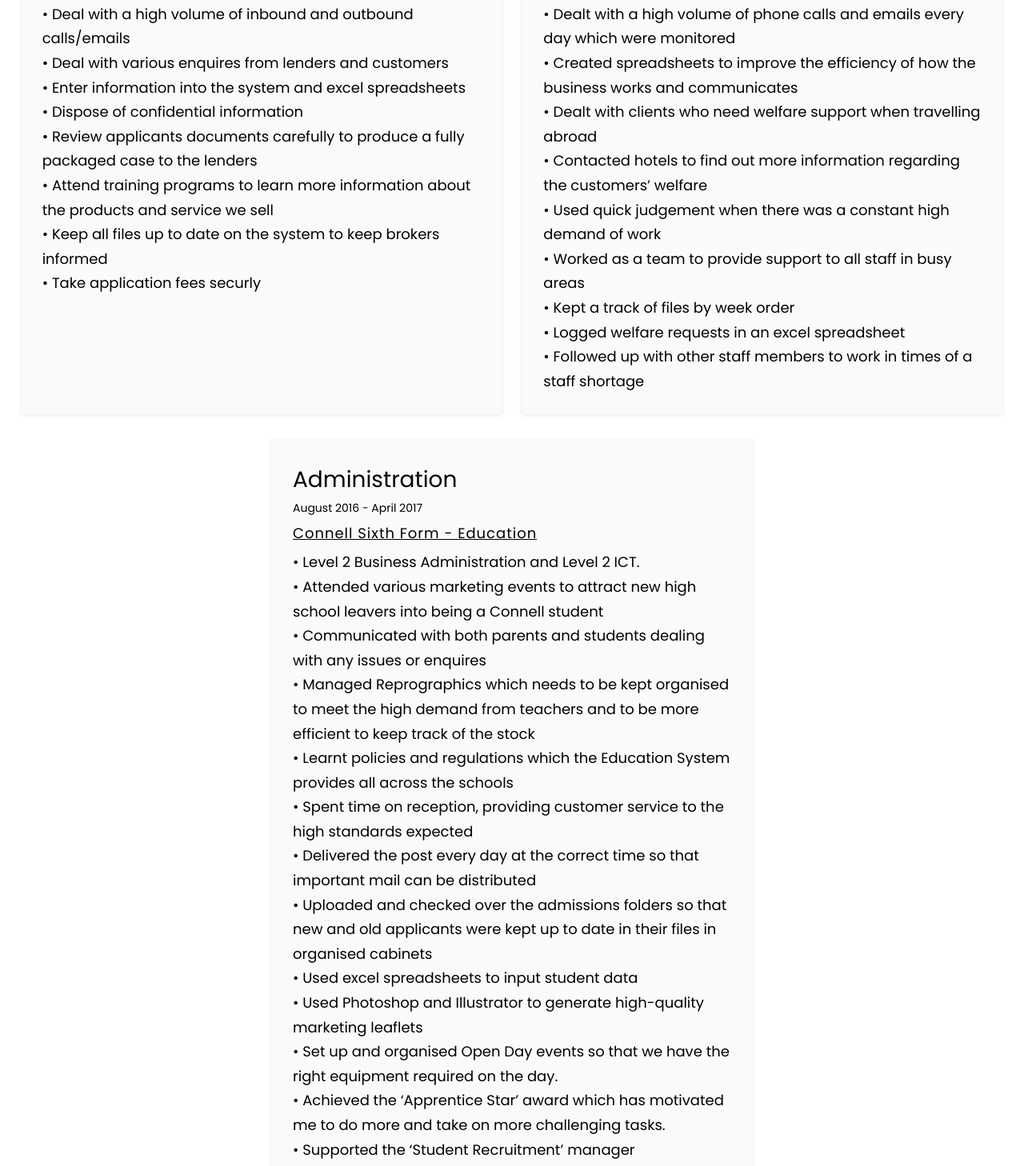
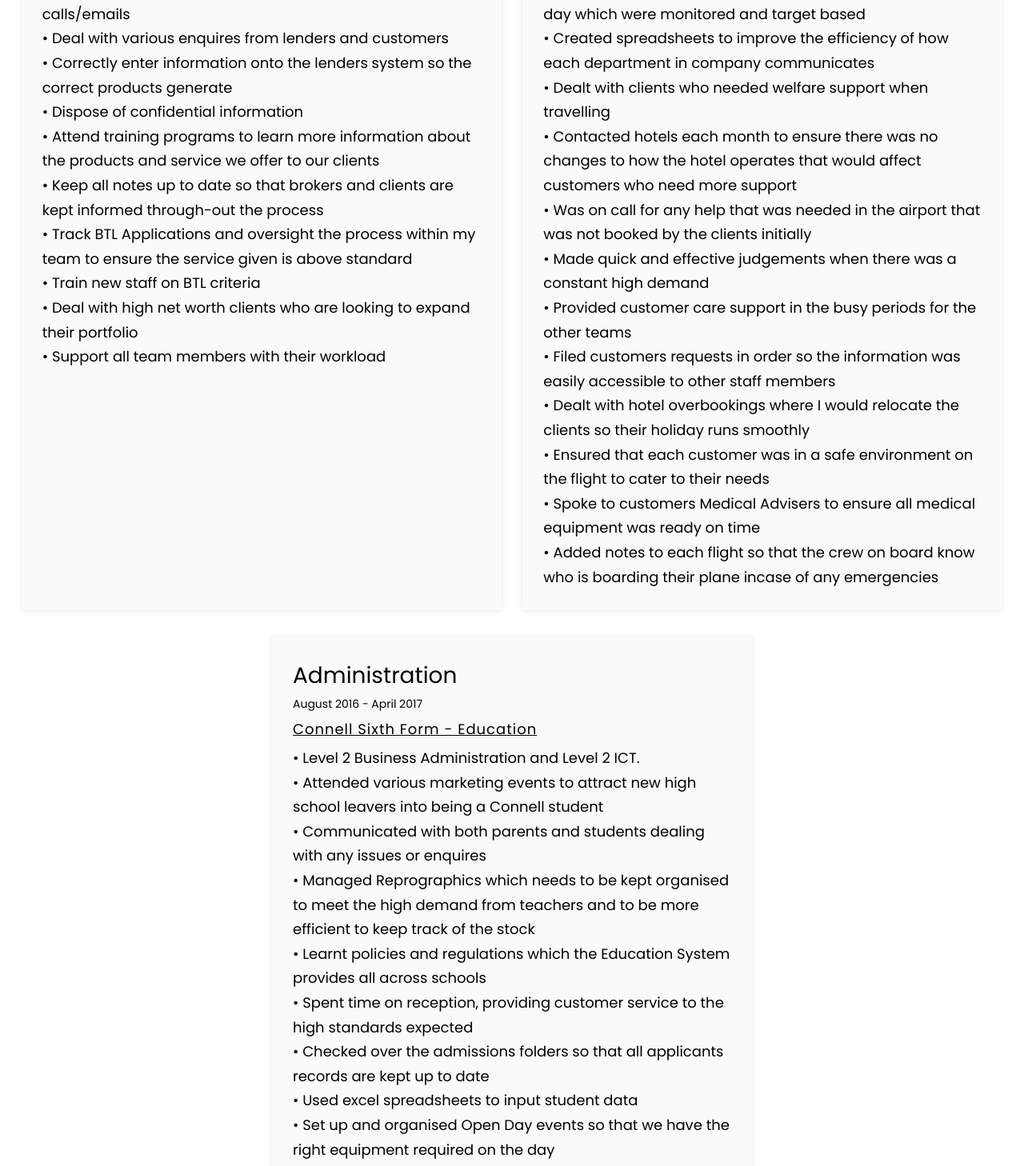
Before and after one commit to Mohammad-haydar/my-react-site, a React (Create React App) app: page /experience in a window 1280 px wide. Shown: the part 363-1821 px from the top of the page at 80% size. Built offline with nearby package versions, Linux system fonts and the light colour scheme.

Commit message:
updated my Experience and commented out code

```diff
--- a/src/components/Cards/Cards.js
+++ b/src/components/Cards/Cards.js
@@ -6,54 +6,81 @@
   <div className="cards-container">
     <div className="card">
       <h3>Case Owner</h3>
-      {/* <span className="job-dates">October 2017 - Present</span> */}
       <p className="job-dates">October 2017 - Present</p>
       <p className="job-title">TFC Homeloans - Finance</p>
-      <p>• Support all members of the team with their diaries</p>
       <p>• Deal with a high volume of inbound and outbound calls/emails</p>
       <p>• Deal with various enquires from lenders and customers</p>
-      <p>• Enter information into the system and excel spreadsheets</p>
+      <p>
+        • Correctly enter information onto the lenders system so the correct
+        products generate
+      </p>
       <p>• Dispose of confidential information</p>
       <p>
-        • Review applicants documents carefully to produce a fully packaged case
-        to the lenders
+        • Attend training programs to learn more information about the products
+        and service we offer to our clients
       </p>
       <p>
-        • Attend training programs to learn more information about the products
-        and service we sell
+        • Keep all notes up to date so that brokers and clients are kept
+        informed through-out the process
       </p>
-      <p>• Keep all files up to date on the system to keep brokers informed</p>
-      <p>• Take application fees securly</p>
+      <p>
+        • Track BTL Applications and oversight the process within my team to
+        ensure the service given is above standard
+      </p>
+      <p>• Train new staff on BTL criteria</p>
+      <p>
+        • Deal with high net worth clients who are looking to expand their
+        portfolio
+      </p>
+      <p>• Support all team members with their workload</p>
     </div>
     <div className="card">
       <h3>Team Operations</h3>
       <p className="job-dates">April 2017 - September 2017</p>
       <p className="job-title">Monarch Holidays - Travel</p>
-      <p>• A split role of an operations and customer care</p>
       <p>
         • Dealt with a high volume of phone calls and emails every day which
-        were monitored
+        were monitored and target based
       </p>
       <p>
-        • Created spreadsheets to improve the efficiency of how the business
-        works and communicates
+        • Created spreadsheets to improve the efficiency of how each department
+        in company communicates
+      </p>
+      <p>• Dealt with clients who needed welfare support when travelling</p>
+      <p>
+        • Contacted hotels each month to ensure there was no changes to how the
+        hotel operates that would affect customers who need more support
       </p>
       <p>
-        • Dealt with clients who need welfare support when travelling abroad
+        • Was on call for any help that was needed in the airport that was not
+        booked by the clients initially
       </p>
       <p>
-        • Contacted hotels to find out more information regarding the customers’
-        welfare
+        • Made quick and effective judgements when there was a constant high
+        demand
       </p>
       <p>
-        • Used quick judgement when there was a constant high demand of work
+        • Provided customer care support in the busy periods for the other teams
       </p>
-      <p>• Worked as a team to provide support to all staff in busy areas</p>
-      <p>• Kept a track of files by week order</p>
-      <p>• Logged welfare requests in an excel spreadsheet</p>
       <p>
-        • Followed up with other staff members to work in times of a staff
-        shortage
+        • Filed customers requests in order so the information was easily
+        accessible to other staff members
+      </p>
+      <p>
+        • Dealt with hotel overbookings where I would relocate the clients so
+        their holiday runs smoothly
+      </p>
+      <p>
+        • Ensured that each customer was in a safe environment on the flight to
+        cater to their needs
+      </p>
+      <p>
+        • Spoke to customers Medical Advisers to ensure all medical equipment
+        was ready on time
+      </p>
+      <p>
+        • Added notes to each flight so that the crew on board know who is
+        boarding their plane incase of any emergencies
       </p>
     </div>
     <div className="card">
@@ -76,21 +103,21 @@
       </p>
       <p>
         • Learnt policies and regulations which the Education System provides
-        all across the schools
+        all across schools
       </p>
       <p>
         • Spent time on reception, providing customer service to the high
         standards expected
       </p>
       <p>
-        • Delivered the post every day at the correct time so that important
-        mail can be distributed
-      </p>
-      <p>
-        • Uploaded and checked over the admissions folders so that new and old
-        applicants were kept up to date in their files in organised cabinets
+        • Checked over the admissions folders so that all applicants records are
+        kept up to date
       </p>
       <p>• Used excel spreadsheets to input student data</p>
+      <p>
+        • Set up and organised Open Day events so that we have the right
+        equipment required on the day
+      </p>
       <p>
         • Used Photoshop and Illustrator to generate high-quality marketing
         leaflets
@@ -99,13 +126,9 @@
         • Set up and organised Open Day events so that we have the right
         equipment required on the day.
       </p>
-      <p>
-        • Achieved the ‘Apprentice Star’ award which has motivated me to do more
-        and take on more challenging tasks.
-      </p>
-      <p>• Supported the ‘Student Recruitment’ manager</p>
-      <p>• Added applications onto SIMs</p>
-      <p>• Provided support for students</p>
+      <p>• Achieved the ‘Apprentice Star’ award</p>
+      <p>• Provided supported to the ‘Student Recruitment’ manager</p>
+      <p>• Added applications onto ‘SIMs’</p>
     </div>
   </div>
 );
--- a/src/containers/Experience/Experience.js
+++ b/src/containers/Experience/Experience.js
@@ -10,9 +10,7 @@
       <div className="wrapper">
         <div className="experience-container">
           <h1>Experience</h1>
-          {/* <div className="cards-container"> */}
           <Cards />
-          {/* </div> */}
         </div>
       </div>
     </section>
--- a/src/containers/Home/Home.js
+++ b/src/containers/Home/Home.js
@@ -27,7 +27,7 @@
               rel="noopener noreferrer"
             >
               <span>
-                &nbsp;Github&nbsp;<i class="fab fa-github"></i>!
+                &nbsp;Github&nbsp;<i className="fab fa-github"></i>!
               </span>
             </a>
           </p>
```
